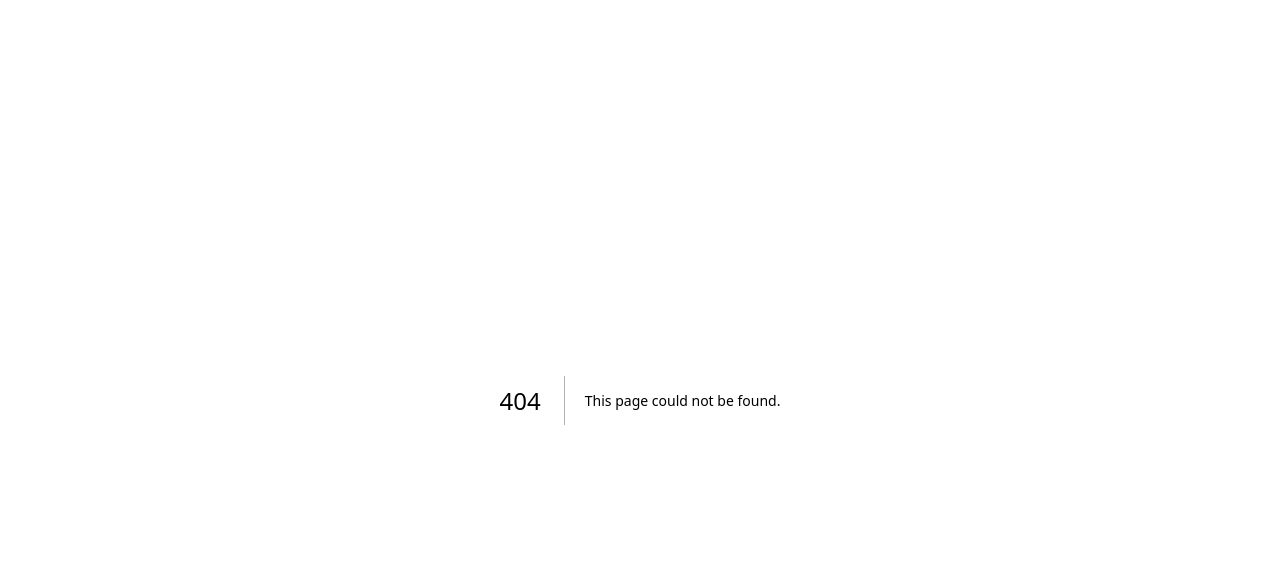
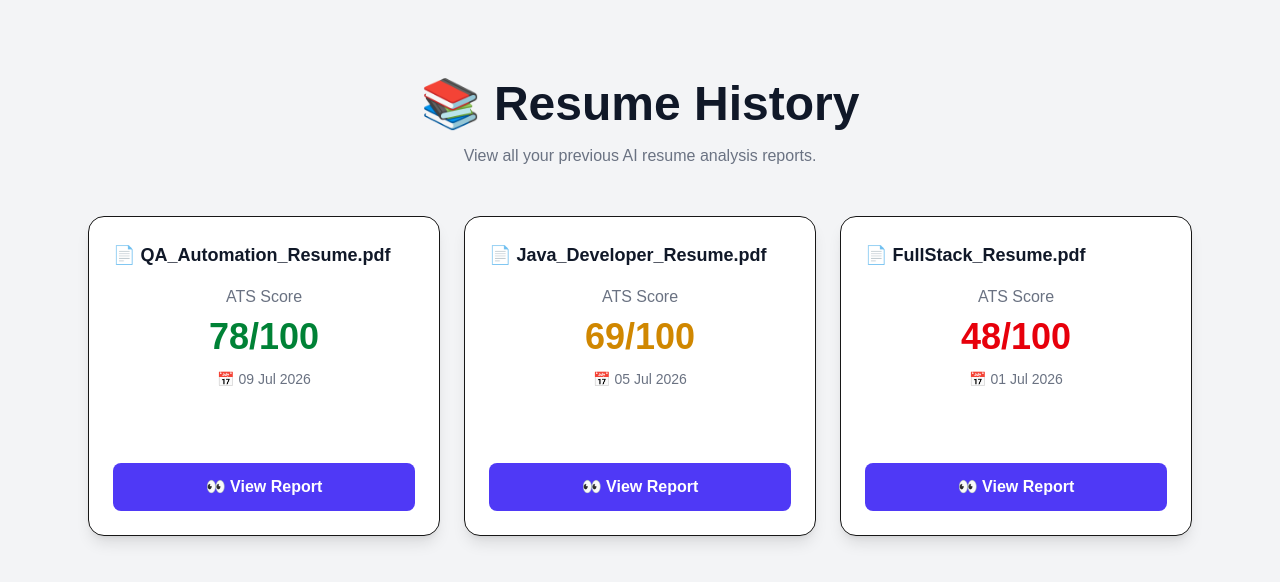
Before and after one commit to Balaji3366/Mentora, a Next.js app in the folder website/: page /resume-history in a window 1280 px wide. Before the commit this address had no page. Shown: the top 582 px of the page. Built offline with nearby package versions, Linux system fonts and the light colour scheme.

Commit message:
feat: add resume history page UI

```diff
--- /dev/null
+++ b/website/app/resume-history/page.tsx
@@ -0,0 +1,90 @@
+export default function ResumeHistoryPage() {
+  return (
+    <section className="min-h-screen bg-gray-100 py-20">
+      <div className="mx-auto max-w-6xl px-6">
+        <h1 className="text-center text-5xl font-bold text-gray-900">
+          📚 Resume History
+        </h1>
+
+        <p className="mt-4 text-center text-gray-500">
+          View all your previous AI resume analysis reports.
+        </p>
+
+        <div className="mt-12 grid gap-6 md:grid-cols-2 lg:grid-cols-3">
+
+          {/* Card 1 */}
+          <div className="flex min-h-[320px] flex-col rounded-2xl border bg-white p-6 shadow-lg transition hover:-translate-y-1 hover:shadow-xl">
+            <h2 className="text-lg font-bold text-gray-900 break-words">
+              📄 QA_Automation_Resume.pdf
+            </h2>
+
+            <p className="mt-4 text-center text-gray-500">
+              ATS Score
+            </p>
+
+            <p className="mt-2 text-center text-4xl font-extrabold text-green-700">
+              78/100
+            </p>
+
+            <p className="mt-3 text-center text-sm text-gray-500">
+              📅 09 Jul 2026
+            </p>
+
+            <button className="mt-auto w-full rounded-lg bg-indigo-600 py-3 font-semibold text-white transition hover:bg-indigo-700">
+              👀 View Report
+            </button>
+          </div>
+
+          {/* Card 2 */}
+          <div className="flex min-h-[320px] flex-col rounded-2xl border bg-white p-6 shadow-lg transition hover:-translate-y-1 hover:shadow-xl">
+            <h2 className="text-lg font-bold text-gray-900 break-words">
+              📄 Java_Developer_Resume.pdf
+            </h2>
+
+            <p className="mt-4 text-center text-gray-500">
+              ATS Score
+            </p>
+
+            <p className="mt-2 text-center text-4xl font-extrabold text-yellow-600">
+              69/100
+            </p>
+
+            <p className="mt-3 text-center text-sm text-gray-500">
+              📅 05 Jul 2026
+            </p>
+
+            <button className="mt-auto w-full rounded-lg bg-indigo-600 py-3 font-semibold text-white transition hover:bg-indigo-700">
+              👀 View Report
+            </button>
+          </div>
+
+          {/* Card 3 */}
+          <div className="flex min-h-[320px] flex-col rounded-2xl border bg-white p-6 shadow-lg transition hover:-translate-y-1 hover:shadow-xl">
+            <h2 className="text-lg font-bold text-gray-900 break-words">
+              📄 FullStack_Resume.pdf
+            </h2>
+
+            <p className="mt-4 text-center text-gray-500">
+              ATS Score
+            </p>
+
+            <p className="mt-2 text-center text-4xl font-extrabold text-red-600">
+              48/100
+            </p>
+
+            <p className="mt-3 text-center text-sm text-gray-500">
+              📅 01 Jul 2026
+            </p>
+
+            <button
+            className="mt-auto w-full rounded-lg bg-indigo-600 py-3 font-semibold text-white hover:bg-indigo-700 transition"
+            >
+            👀 View Report
+            </button>
+          </div>
+
+        </div>
+      </div>
+    </section>
+  );
+}
```
